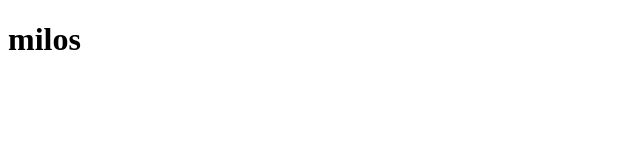
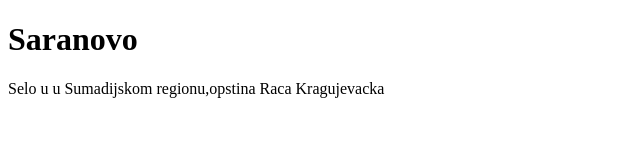
Before and after one commit to pokeras85/traki1, a plain HTML site: page index.html in a window 1280 px wide. Shown: the whole page, without its empty margins (0-640 px from the left). Drawn offline with Linux system fonts and the light colour scheme.

Commit message:
Update index.html
saranovo

```diff
--- a/index.html
+++ b/index.html
@@ -5,7 +5,7 @@
 
 </head>
 <body>
-<h1> milos</h1>
-
+<h1> Saranovo</h1>
+<p>Selo u u Sumadijskom regionu,opstina Raca Kragujevacka</p>
 </body>
 </html>
```
